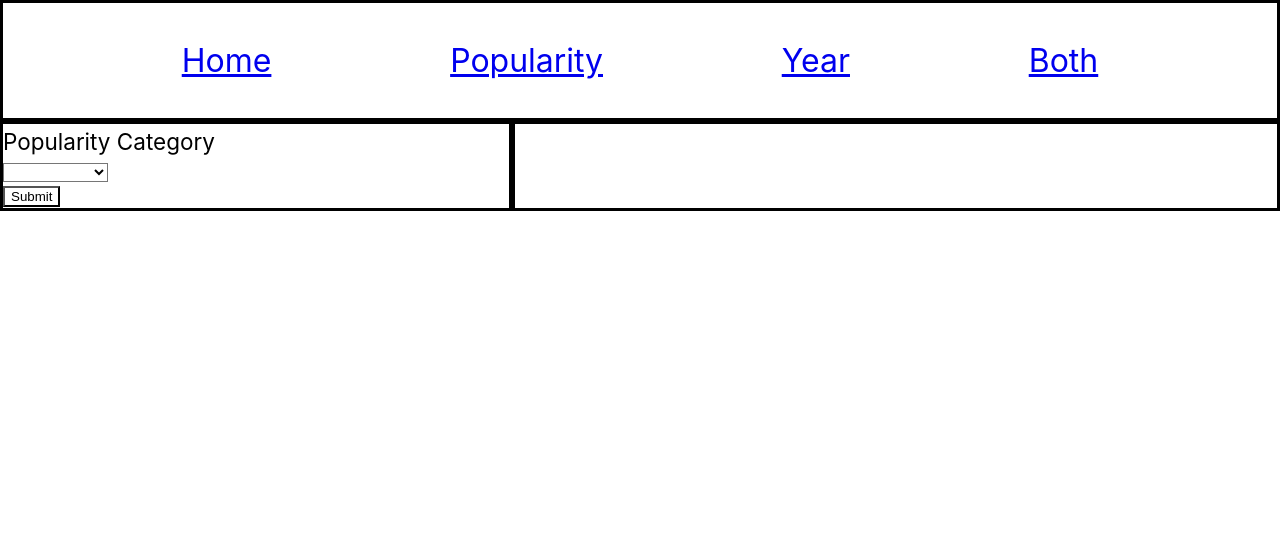
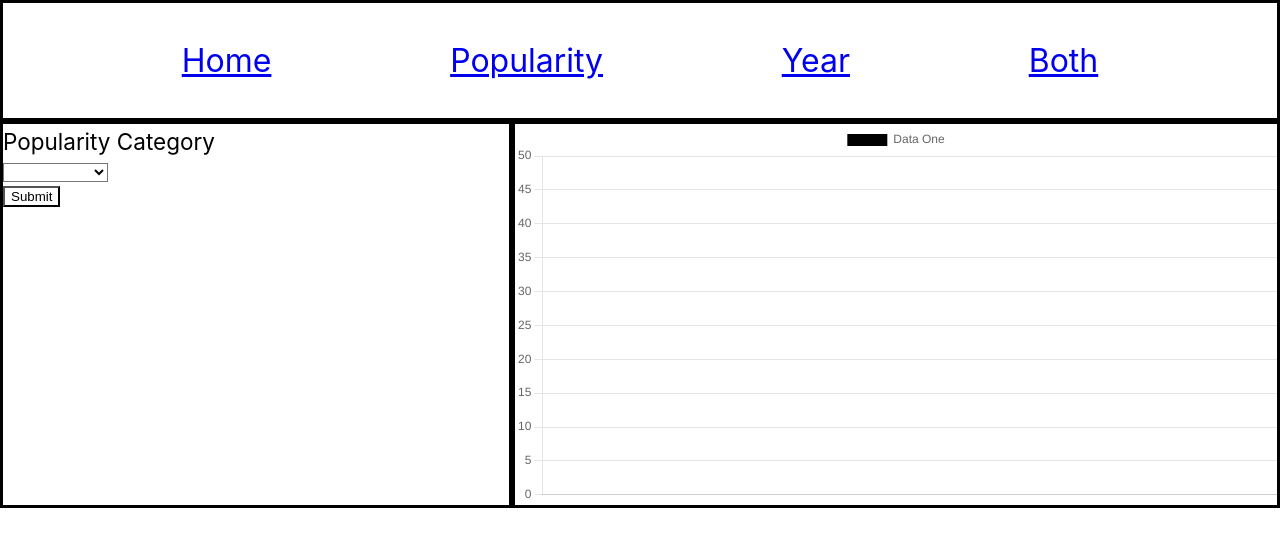
Before and after one commit to staten-island-tech/pd8-vue3-api-823, a Vue app in the folder vueapi823/: page /PopularityView in a window 1280 px wide. Shown: the top 546 px of the page. Built offline with nearby package versions, Linux system fonts and the light colour scheme; no server answers.

Commit message:
Attempting to create chart
Need to do chart inside of script setup.

```diff
--- a/vueapi823/src/views/PopularityView.vue
+++ b/vueapi823/src/views/PopularityView.vue
@@ -13,16 +13,27 @@
       </div>
     </form>
 
-    <div class="container" id="resultDiv"></div>
+    <div class="container" id="resultDiv"><Bar :data="chartData" /></div>
   </div>
 </template>
 
 <script setup>
 import HeadingTemplate from './HeadingTemplate.vue'
 import { ref, onMounted } from 'vue'
+import { Bar } from 'vue-chartjs'
+import {
+  Chart as ChartJS,
+  Title,
+  Tooltip,
+  Legend,
+  BarElement,
+  CategoryScale,
+  LinearScale
+} from 'chart.js'
 
 let breedNames = []
 let breedCount = []
+
 const popularityMap = new Map()
 function mapCreation(fieldName) {
   popularityMap.clear()
@@ -60,6 +71,7 @@ function organizeDataByPopularity() {
         break
       case 'Least Popular':
         breedNames = []
+        breedCount = []
         let leastPopular = array.sort(
           (firstBreed, secondBreed) => firstBreed.count - secondBreed.count
         )
@@ -84,6 +96,29 @@ onMounted(() => {
   getDogFromAPI()
   organizeDataByPopularity()
 })
+</script>
+
+<script>
+ChartJS.register(Title, Tooltip, Legend, BarElement, CategoryScale, LinearScale)
+
+export default {
+  name: 'BarChart',
+  components: { Bar },
+  data() {
+    return {
+      chartData: {
+        labels: [],
+        datasets: [
+          {
+            label: 'Data One',
+            backgroundColor: '#000000',
+            data: [50, 25, 25]
+          }
+        ]
+      }
+    }
+  }
+}
 </script>
 
 <style scoped>
```
